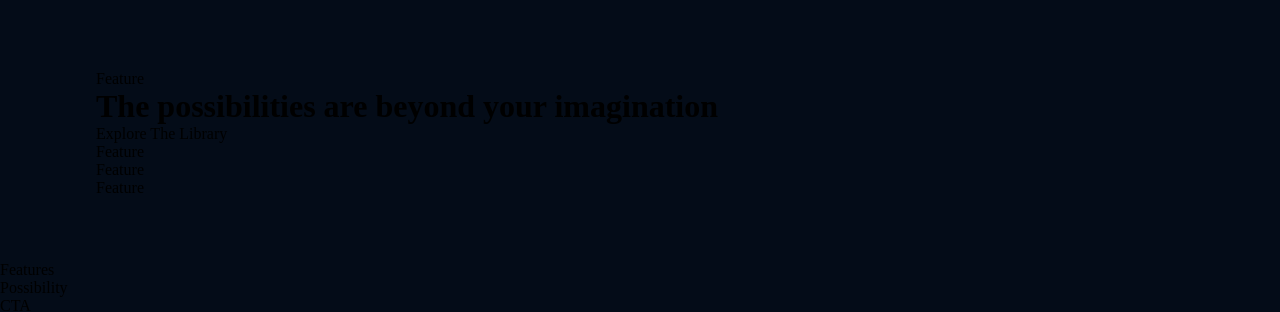
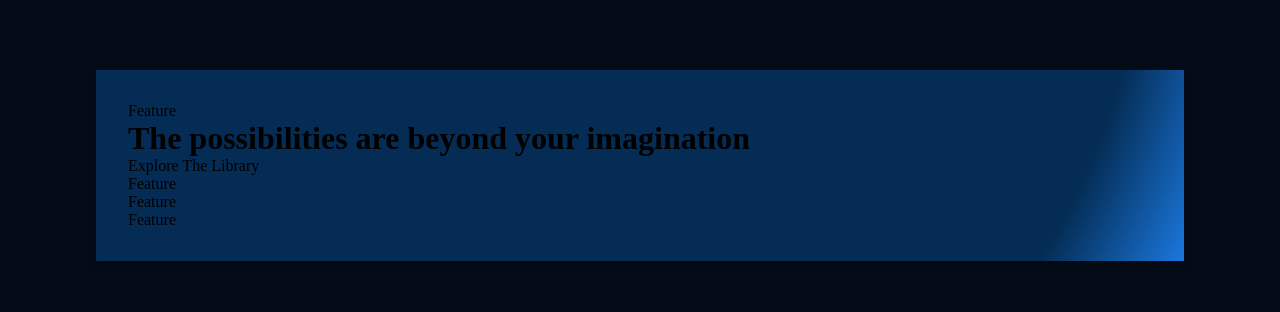
Before and after one commit to Kex55/project_1_ui_ux, a React (Create React App) app: page / in a window 1280 px wide. Shown: the part 1056-1368 px from the top of the page. Built offline with nearby package versions, Linux system fonts and the light colour scheme; the HTML template or start-up script is replaced by a standard one.

Commit message:
whatgpt4 style

```diff
--- a/src/containers/whatGPT4/whatGPT4.css
+++ b/src/containers/whatGPT4/whatGPT4.css
@@ -0,0 +1,24 @@
+.gpt4_whatgpt4 {
+    display: flex;
+    flex-direction: column;
+
+    padding: 2rem;
+    background: var(--color-footer);
+
+    /* ff 3.6+ */
+    background:-moz-radial-gradient(circle at 30% -100%, #042c54 25%, rgba(4, 44, 84, 1) 85%, rgba(27, 120, 222, 1) 100%);
+
+    /* safari 5.1+,chrome 10+ */
+    background:-webkit-radial-gradient(circle at 30% -100%, #042c54 25%, rgba(4, 44, 84, 1) 85%, rgba(27, 120, 222, 1) 100%);
+
+    /* opera 11.10+ */
+    background:-o-radial-gradient(circle at 30% -100%, #042c54 25%, rgba(4, 44, 84, 1) 85%, rgba(27, 120, 222, 1) 100%);
+
+    /* ie 10+ */
+    background:-ms-radial-gradient(circle at 30% -100%, #042c54 25%, rgba(4, 44, 84, 1) 85%, rgba(27, 120, 222, 1) 100%);
+
+    /* global 92%+ browsers support */
+    background:radial-gradient(circle at 30% -100%, #042c54 25%, rgba(4, 44, 84, 1) 85%, rgba(27, 120, 222, 1) 100%);
+
+    filter: drop-shadow(0px 4px 4px rgba(0, 0, 0, 0.25));
+}
```
